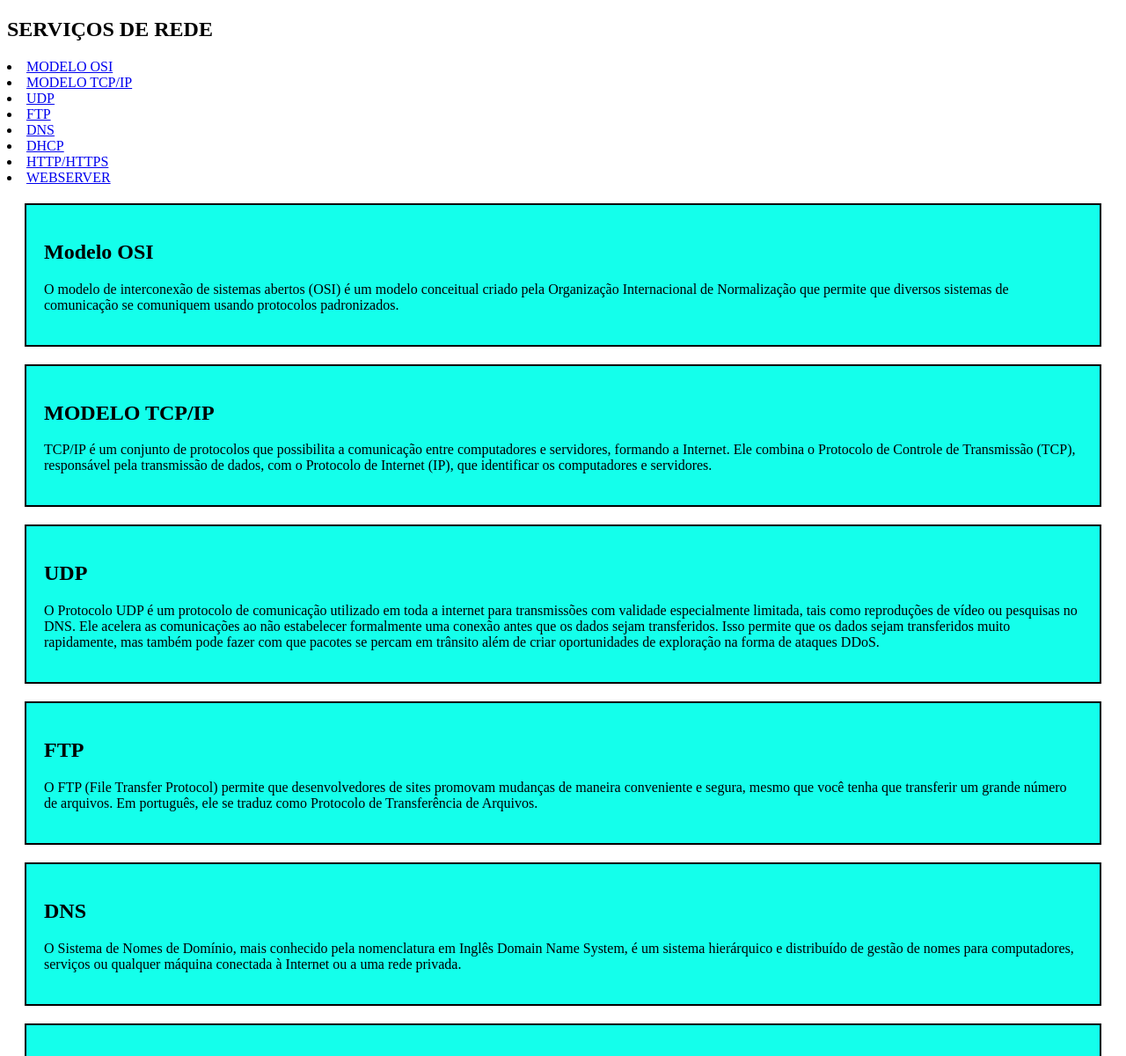
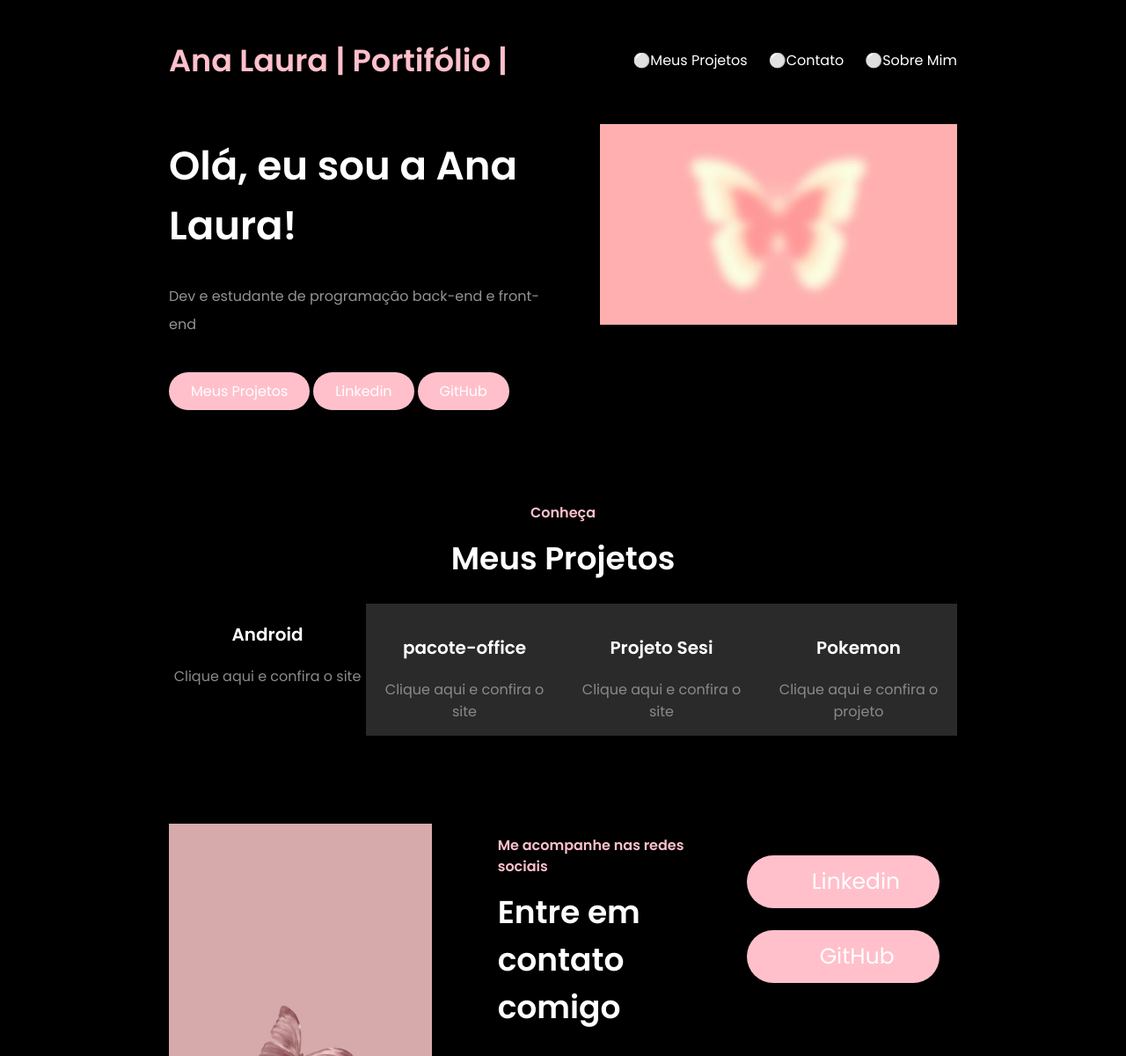
Before and after one commit to analaurasantos06/analaurasantos06.github.io, a plain HTML site: page index.html in a window 1280 px wide. Shown: the top 1200 px of the page at 88% size. Drawn offline with nearby package versions, Linux system fonts and the light colour scheme.

Commit message:
Add files via upload

```diff
--- a/index.html
+++ b/index.html
@@ -1,91 +1,133 @@
 <!DOCTYPE html>
 <html lang="en">
 <head>
-    <link href="modelos.css">
     <meta charset="UTF-8">
     <meta http-equiv="X-UA-Compatible" content="IE=edge">
     <meta name="viewport" content="width=device-width, initial-scale=1.0">
-    <title>MODELO OSI</title>
-    <h2>SERVIÇOS DE REDE</h2>
+
+    <link rel="preconnect" href="https://fonts.googleapis.com">
+    <link rel="preconnect" href="https://fonts.gstatic.com" crossorigin>
+    <link href="https://fonts.googleapis.com/css2?family=Poppins:wght@200;400;600&display=swap" rel="stylesheet">
+    <script src="https://kit.fontawesome.com/6122bd0507.js" crossorigin="anonymous"></script>
+    <link rel="stylesheet" href="https://cdn.jsdelivr.net/gh/devicons/devicon@v2.15.1/devicon.min.css">
+
+
+    <link rel="stylesheet" href="https://cdn.jsdelivr.net/gh/devicons/devicon@v2.15.1/devicon.min.css">
+
+    <link rel="shortcut icon" href="img/RR1.0 invert.png" type="image/x-icon">
+    <link href="estilos.css" rel="stylesheet">
+
+    <title>Portifólio Ana Laura</title>
+
 </head>
 <body>
+    <div class="container">
+        <div class="header" style="color: pink;">
+            Ana Laura | Portifólio |
+            <p></p>
+        </div>
+        <div id="menu">
+            <ul>
+                <li><a class="servics" href="#services">⚪Meus Projetos</a></li>
+                <li><a class="servics" href="#contact">⚪Contato</a></li>
+                <li><a class="servics" href="#AboutMe">⚪Sobre Mim</a></li>
+            </ul>
+        </div>
+    </div>
+    <div class="container">
+        <div id="headerCta">
+            <h1>
+                Olá, eu sou a Ana Laura!
+            </h1>
+            <p class="gray">
+                Dev e estudante de programação back-end e front-end<br>
+                <br>
+            </p>
+            <a class="buttonCta" href="#services">Meus Projetos</a>
+            <a class="buttonCta" target="_blank" href="https://www.linkedin.com/in/ana-laura-silva-santos-40a13b26b/">Linkedin</a>
+            <a class="buttonCta" target="_blank" href="https://github.com/analaurasantos06">GitHub</a>
+        </div>
+        <div id="headerImg">
+            <p></p>
+            <img src="aninha.jpg">
+        </div>
+    </div>
+    <div class="container" id="clients">
+    </div>
+    <div class="container textCenter">
+        <div id="services">
+            <h2 class="green">Conheça</h2>
+            <h1 class="black">Meus Projetos</h1>
+        </div>
+    </div>
+    <div class="container" id="services">
+        <div class="textCenter" id="androind">
 
-    <h2> </h2>
-<style>
-
-.city {
-   background-color: rgb(20, 255, 235);
-   color:black;
-   border: 2px solid black;
-   margin: 20px;
-   padding: 20px;
-}
-</style>
-</head>
-<body>
-    <nav>
-        <li><a href="MODELO OSI">MODELO OSI</a></li>
-        <li><a href="MODELO TCP/IP">MODELO TCP/IP</a>
-		<li><a href="UDP">UDP</a></li>
-		<li><a href="FTP">FTP</a></li>
-        <li><a href="DNS">DNS</a></li>
-        <li><a href="DHCP">DHCP<a></li>
-            <li><a href="HTTP/HTTPS">HTTP/HTTPS<a></li>
-                <li><a href="WEBSERVER">WEBSERVER<a></li>
+            <h3>Android</h3>
+            <a class="projects" href="analaura.html" target="_blank">Clique aqui e confira o site</a>
 
         </div>
+        <div class="container" id="services">
+            <div class="textCenter" id="tVending">
 
-                    <div class="city">
-                        <h2>Modelo OSI</h2>
-                        <p>O modelo de interconexão de sistemas abertos (OSI) é um modelo conceitual criado pela Organização Internacional de Normalização que permite que diversos sistemas de comunicação se comuniquem usando protocolos padronizados.</p>
+                <h3>pacote-office</h3>
+                <a class="projects" href="projeto.html" target="_blank">Clique aqui e confira o site</a>
+            </div>
+        </div>
+        <div class="textCenter" id="tCurr">
+
+            <h3>Projeto Sesi</h3>
+            <a class="projects" href="projetosesi/sesi.html" target="_blank">Clique aqui e confira o site</a>
+        </div>
+        <div class="textCenter" id="tVending">
+
+            <h3>Pokemon</h3>
+            <a class="projects" href="index (3).html" target="_blank">Clique aqui e confira o projeto</a>
+        </div>
 
 
     </div>
 
-                    <div class="city">
-                        <h2>MODELO TCP/IP</h2>
-                        <p>TCP/IP é um conjunto de protocolos que possibilita a comunicação entre computadores e servidores, formando a Internet. Ele combina o Protocolo de Controle de Transmissão (TCP), responsável pela transmissão de dados, com o Protocolo de Internet (IP), que identificar os computadores e servidores.</p>
+    <div class="container" id="contact">
+        <div id="contactImg">
+            <img src="borboleta.jpg">
         </div>
-
-                        <div class="city">
-                            <h2>UDP</h2>
-                            <p>O Protocolo UDP é um protocolo de comunicação utilizado em toda a internet para transmissões com validade especialmente limitada, tais como reproduções de vídeo ou pesquisas no DNS. Ele acelera as comunicações ao não estabelecer formalmente uma conexão antes que os dados sejam transferidos. Isso permite que os dados sejam transferidos muito rapidamente, mas também pode fazer com que pacotes se percam em trânsito além de criar oportunidades de exploração na forma de ataques DDoS.</p>
+        <div id="contactForm">
+            <h2 class="green">Me acompanhe nas redes sociais</h2>
+            <h1 class="black">Entre em contato comigo</h1>
+            <p class="gray"></p>
         </div>
-
-                            <div class="city">
-                                <h2>FTP</h2>
-                                <P>O FTP (File Transfer Protocol) permite que desenvolvedores de sites promovam mudanças de maneira conveniente e segura, mesmo que você tenha que transferir um grande número de arquivos. Em português, ele se traduz como Protocolo de Transferência de Arquivos.</P>
+        <div id="card">
+            <ul id="socials">
+                <li id="buttonLinkd"><a class="linkd" target="_blank" href="https://www.linkedin.com/in/ana-laura-silva-santos-40a13b26b/"><i class="fa-brands fa-linkedin"></i> Linkedin</a></li>
+                <br>
+                <li id="buttonLinkd"><a class="linkd" target="_blank" href="https://github.com/analaurasantos06"><i class="fa-brands fa-github"></i> GitHub</a></li>
+            </ul>
+        </div>
+    </div>
+    <div class="container" id="AboutMe">
+        <div id="desc1">
+            <h1 class="green">Ana Laura |<br>
+                Sobre |</h1>
+        </div>
+        <div id="desc">
+            <p class="gray">
+                Me Conheça
+                <p>Meu nome é Ana Laura Silva Santos, tenho 16 anos estudo na escola SESI-MANGAL desde de 2013 e agora em 2023 estou cursando desenvolvimento de sistemas no SENAI.</p>
+            </p>
+        </div>
+    </div>
+    <div class="container">
 
     </div>
-
-                                <div class="city">
-                                <h2>DNS</h2>
-                                <P>O Sistema de Nomes de Domínio, mais conhecido pela nomenclatura em Inglês Domain Name System, é um sistema hierárquico e distribuído de gestão de nomes para computadores, serviços ou qualquer máquina conectada à Internet ou a uma rede privada.</P>
+    <div class="container">
 
     </div>
-
-                            <div class="city">
-                            <h2>DHCP</h2>
-                            <p>O protocolo DHCP é um protocolo de cliente/servidor que fornece automaticamente um host IP (Protocolo de Internet) com seu endereço IP e outras informações de configuração relacionadas, como a máscara de sub-rede e o gateway padrão. OS RFCs 2131 e 2132 definem o DHCP como um padrão IETF (Internet Engineering Task Force) com base no BOOTP (Bootstrap Protocol), um protocolo com o qual o DHCP compartilha muitos detalhes de implementação. O DHCP permite que os hosts obtenham as informações de configuração TCP/IP necessárias de um servidor DHCP.</p>
+    <div class="rodape">
+        <h2 class="green">Portifólio Ana Laura</h2>
+    </div>
+    <div class="container">
 
     </div>
-                        <div class="city">
-                            <h2>HTTP/HTTPS</h2>
-                            <P>HTTPS é uma implementação do protocolo HTTP sobre uma camada adicional de segurança que utiliza o protocolo TLS/SSL. Essa camada adicional permite que os dados sejam transmitidos por meio de uma conexão criptografada e que se verifique a autenticidade do servidor e do cliente por meio de certificados digitais. </P>
-
-                    </div>
-
-                <div class="city">
-                    <h2>WEBSERVER</h2>
-                    <p>Um web server é um sistema computacional que hospeda e fornece acesso aos conteúdos e aplicações através da internet. Geralmente contratado como um serviço, esse servidor recebe e processa as solicitações feitas por navegadores através de protocolos de rede como o HTTP ou HTTPS.</p>
-
-                </div>
-
-                <img src="serviços de rede.png"
-
-
-
-
-
 </body>
 </html>
```
Lines whose indentation alone changed are shown as unchanged.
